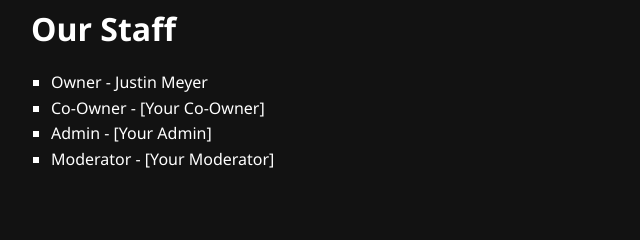
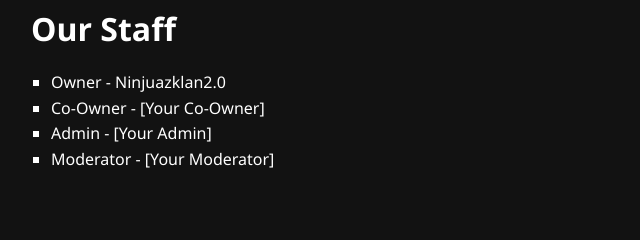
Before and after one commit to Ninjuza/MissouriRPState, a plain HTML site: page index.html in a window 1280 px wide. Shown: the part 1329-1569 px from the top of the page, 159-799 px from the left. Drawn offline with Linux system fonts and the light colour scheme.

Commit message:
Update index.html

```diff
--- a/index.html
+++ b/index.html
@@ -48,7 +48,7 @@
   <section id="staff">
     <h2>Our Staff</h2>
     <ul>
-      <li>Owner - Justin Meyer</li>
+      <li>Owner - Ninjuazklan2.0</li>
       <li>Co-Owner - [Your Co-Owner]</li>
       <li>Admin - [Your Admin]</li>
       <li>Moderator - [Your Moderator]</li>
```
